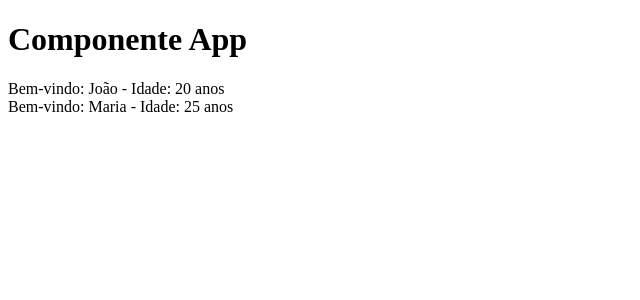
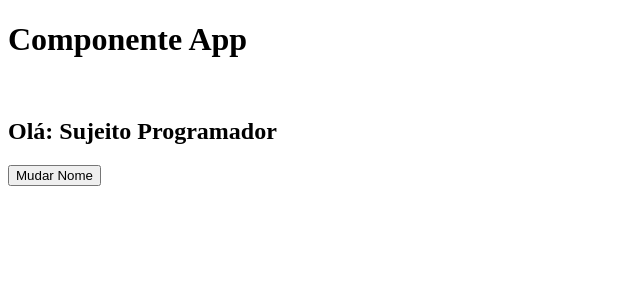
Before and after one commit to Gabriele-Natividade/curso-fullstack, a React (Create React App) app in the folder primeiro-app/: page / in a window 1280 px wide. Shown: the top 300 px of the page, without its empty margins (0-640 px from the left). Built offline with nearby package versions, Linux system fonts and the light colour scheme.

Commit message:
feat: update App component to manage student name state and handle name change

```diff
--- a/primeiro-app/src/App.js
+++ b/primeiro-app/src/App.js
@@ -1,16 +1,24 @@
+import { useState } from "react";
+
+
 import Nome from "./components/Nome";
 
-function App(){
+function App() {
+  const [aluno, setAluno] = useState("Sujeito Programador");
+
+  function hanleChangeName() {
+    setAluno("Gabriele");
+  }
+
   return (
     <div>
-      <h1>Componente App</h1>
-      <Nome aluno="João" idade={20}/>
-      <br/>
-      <Nome aluno="Maria" idade={25}/>
+      <h1>Componente App</h1><br />
+      <h2>Olá: {aluno}</h2>
+      <button onClick={hanleChangeName}>
+        Mudar Nome
+      </button>
     </div>
   );
 }
 
-
-
 export default App;
```
